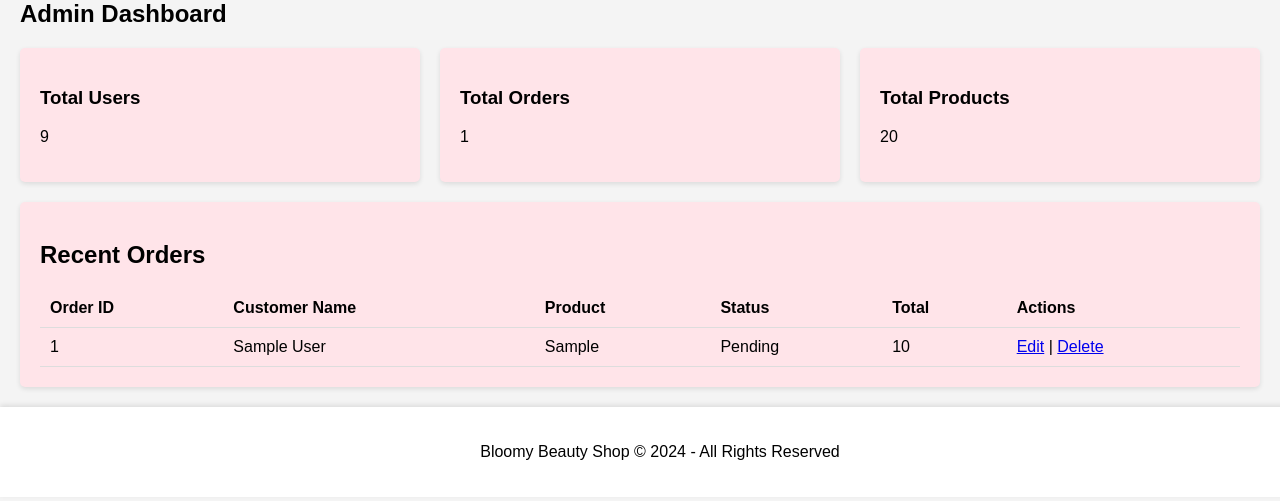
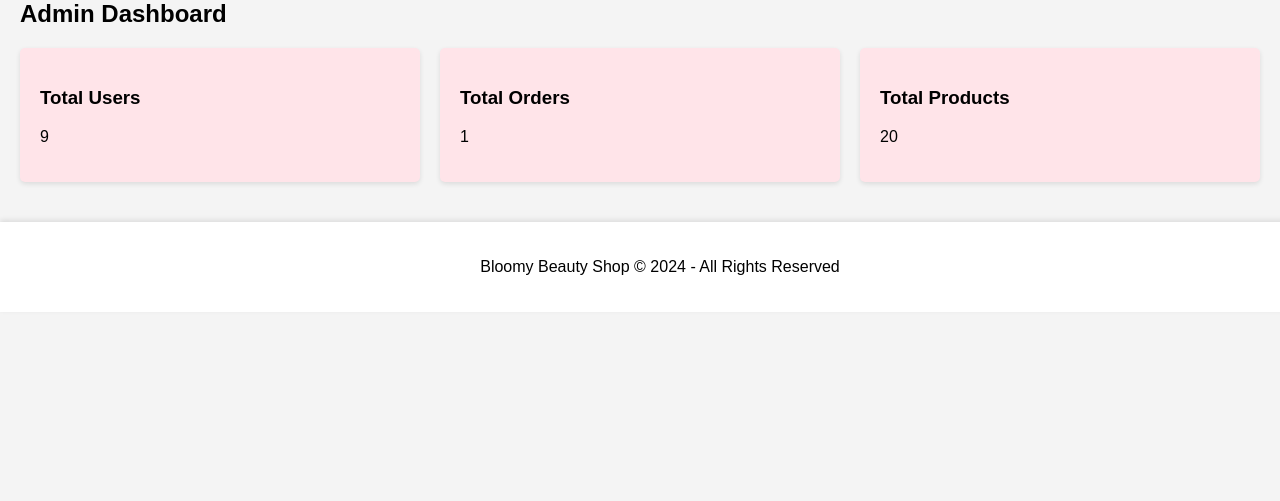
Before and after one commit to vesaad/bloomy-project, a PHP site: page /admin_dashboard.php in a window 1280 px wide. Shown: the part 214-715 px from the top of the page. Run offline with PHP 8.4, Linux system fonts and the light colour scheme; data comes from the database, SQL or seed files in the repository; tables that the repository leaves empty or names only in its code hold one stand-in row (values such as "Sample post").

Commit message:
ndryshime perfundimtare ne pjesen e adminit

```diff
--- a/admin_dashboard.php
+++ b/admin_dashboard.php
@@ -21,15 +21,9 @@ $totalOrders = $totalOrdersStmt->fetch(PDO::FETCH_ASSOC)['total'];
 $totalProductsStmt = $pdo->query("SELECT COUNT(*) as total FROM products");
 $totalProducts = $totalProductsStmt->fetch(PDO::FETCH_ASSOC)['total'];
 
-// Fetch recent orders
-$recentOrdersStmt = $pdo->query("SELECT * FROM adminpanel ORDER BY created_at DESC LIMIT 5");
-$recentOrders = $recentOrdersStmt->fetchAll(PDO::FETCH_ASSOC);
-
 // Close the database connection
 $pdo = null;
 ?>
-
-
 
 <!DOCTYPE html>
 <html lang="en">
@@ -102,24 +96,6 @@ $pdo = null;
             margin-right: 0;
         }
 
-        .recent-orders {
-            background-color: rgb(255, 228, 233);
-            padding: 20px;
-            border-radius: 5px;
-            box-shadow: 0 2px 5px rgba(0, 0, 0, 0.1);
-        }
-
-        .recent-orders table {
-            width: 100%;
-            border-collapse: collapse;
-        }
-
-        .recent-orders th, .recent-orders td {
-            padding: 10px;
-            text-align: left;
-            border-bottom: 1px solid #ddd;
-        }
-
         footer {
             text-align: center;
             padding: 20px;
@@ -159,38 +135,6 @@ $pdo = null;
                 <p><?php echo $totalProducts; ?></p>
             </div>
         </div>
-
-        <div class="recent-orders">
-            <h2>Recent Orders</h2>
-            <table>
-                <thead>
-                    <tr>
-                        <th>Order ID</th>
-                        <th>Customer Name</th>
-                        <th>Product</th>
-                        <th>Status</th>
-                        <th>Total</th>
-                        <th>Actions</th>
-                    </tr>
-                </thead>
-                <tbody>
-                    <?php foreach ($recentOrders as $order): ?>
-                        <tr>
-
-                            <td><?php echo htmlspecialchars($order['id']); ?></td>
-                            <td><?php echo htmlspecialchars($order['customer_name']); ?></td>
-                            <td><?php echo htmlspecialchars($order['product']); ?></td>
-                            <td><?php echo htmlspecialchars($order['status']); ?></td>
-                            <td><?php echo htmlspecialchars($order['total']); ?></td>
-                            <td>
-                                <a href="view_orders.php?edit=<?php echo $order['id']; ?>">Edit</a> |
-                                <a href="view_orders.php?delete=<?php echo $order['id']; ?>" onclick="return confirm('Are you sure you want to delete this order?');">Delete</a>
-                            </td>
-                        </tr>
-                    <?php endforeach; ?>
-                </tbody>
-            </table>
-        </div>
     </section>
 
     <footer>
```
Also changed, not shown: manage-products.php (+19 -13 lines), manage_users.php (+12 -11 lines), view_orders.php (+30 -27 lines).
